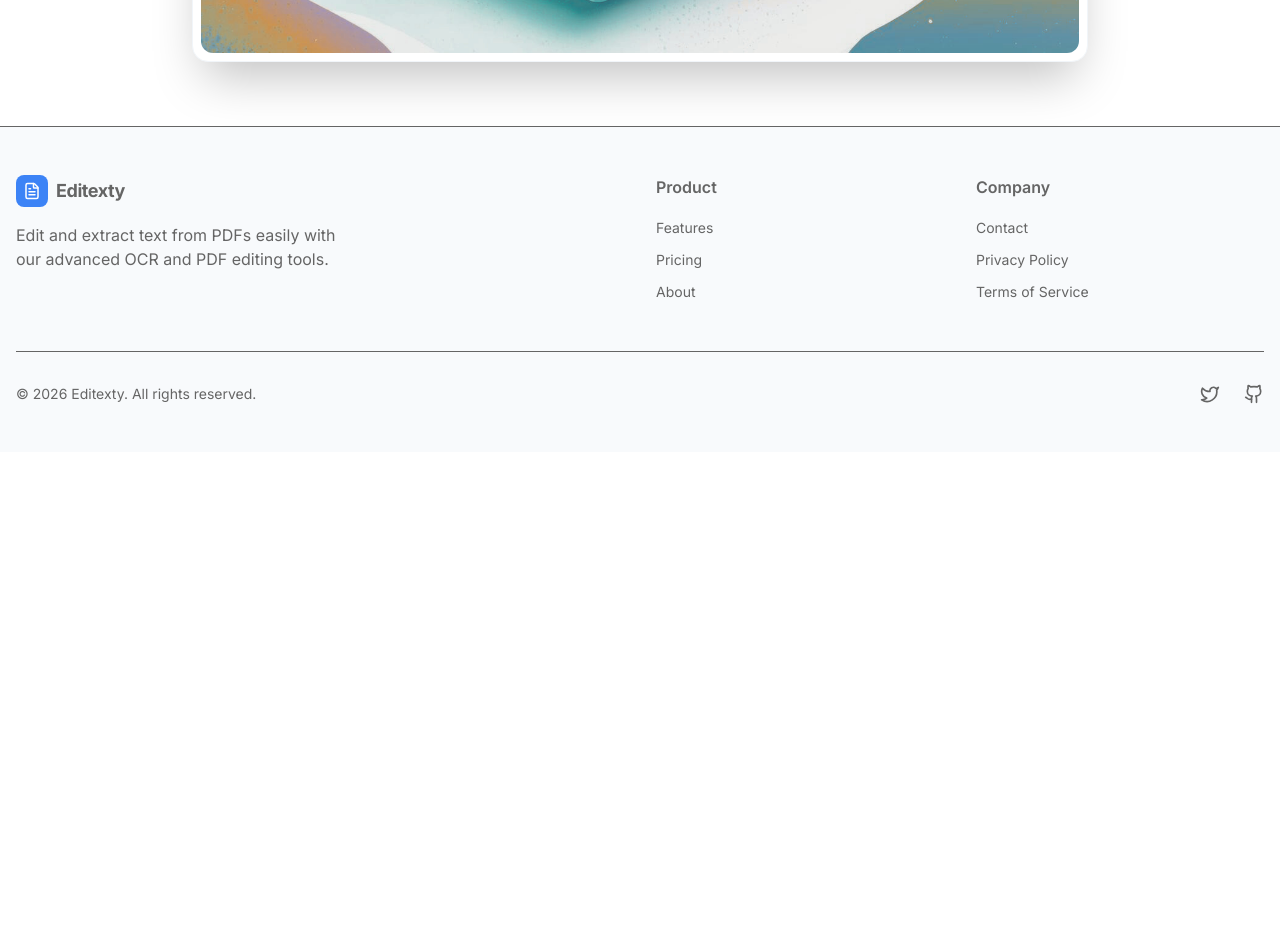
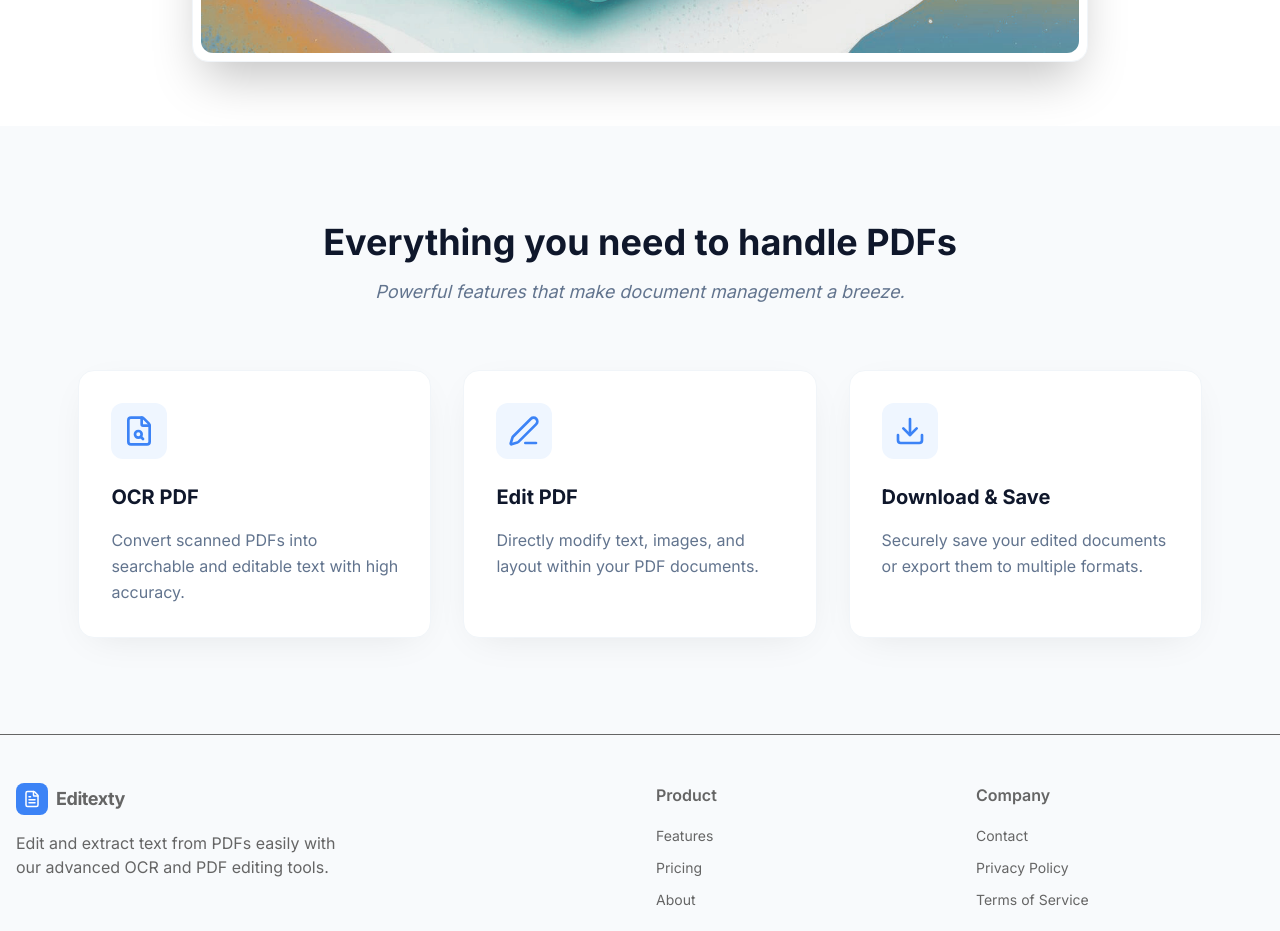
Before and after one commit to UmejrZukorlic/editexty-frontend, a Next.js app: page / in a window 1280 px wide. Shown: the part 1020-1951 px from the top of the page. Before the commit the page ends 1472 px from the top, so only its background shows below. Built offline with nearby package versions, Linux system fonts and the light colour scheme.

Commit message:
feat: added features section

```diff
--- /dev/null
+++ b/app/components/FeaturesSection.tsx
@@ -0,0 +1,60 @@
+import { FileSearch, PenLine, Download } from "lucide-react";
+
+const features = [
+  {
+    title: "OCR PDF",
+    description:
+      "Convert scanned PDFs into searchable and editable text with high accuracy.",
+    icon: FileSearch,
+  },
+  {
+    title: "Edit PDF",
+    description:
+      "Directly modify text, images, and layout within your PDF documents.",
+    icon: PenLine,
+  },
+  {
+    title: "Download & Save",
+    description:
+      "Securely save your edited documents or export them to multiple formats.",
+    icon: Download,
+  },
+];
+
+const FeaturesSection = () => {
+  return (
+    <section className="container py-24 bg-secondary-foreground px-4">
+      <div className="max-w-[90%] mx-auto">
+        <div className="text-center mb-16">
+          <h2 className="text-4xl font-bold text-slate-900 mb-4">
+            Everything you need to handle PDFs
+          </h2>
+          <p className="text-lg text-slate-500 italic">
+            Powerful features that make document management a breeze.
+          </p>
+        </div>
+
+        <div className="grid grid-cols-1 md:grid-cols-3 gap-8">
+          {features.map((feature, index) => (
+            <div
+              key={index}
+              className="p-8 rounded-2xl bg-primary-foreground border border-slate-100 shadow-[0_10px_40px_-15px_rgba(0,0,0,0.1)] hover:shadow-[0_20px_50px_-12px_rgba(0,0,0,0.15)] transition-shadow duration-300">
+              <div className="w-14 h-14 bg-blue-50 rounded-xl flex items-center justify-center mb-6">
+                <feature.icon className="w-8 h-8 text-primary" />
+              </div>
+
+              <h3 className="text-xl font-bold text-slate-900 mb-4">
+                {feature.title}
+              </h3>
+              <p className="text-slate-500 leading-relaxed">
+                {feature.description}
+              </p>
+            </div>
+          ))}
+        </div>
+      </div>
+    </section>
+  );
+};
+
+export default FeaturesSection;
--- a/app/page.tsx
+++ b/app/page.tsx
@@ -1,13 +1,14 @@
-import Image from "next/image";
 import Navbar from "./components/layout/Navbar";
 import Footer from "./components/layout/Footer";
 import HeroSection from "./components/Hero";
+import FeaturesSection from "./components/FeaturesSection";
 
 export default function Home() {
   return (
     <div>
       <Navbar />
       <HeroSection />
+      <FeaturesSection />
       <Footer />
     </div>
   );
```
